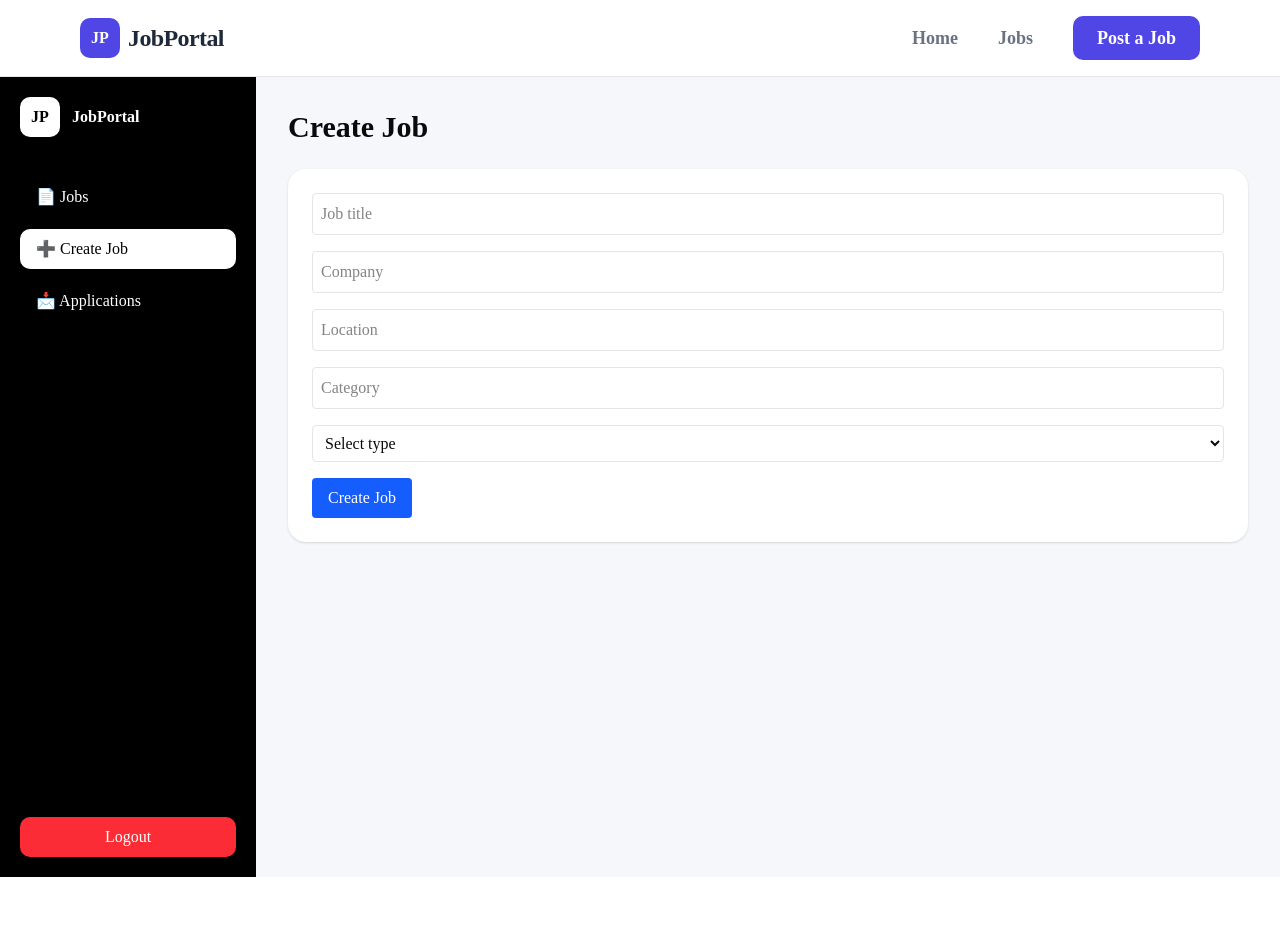
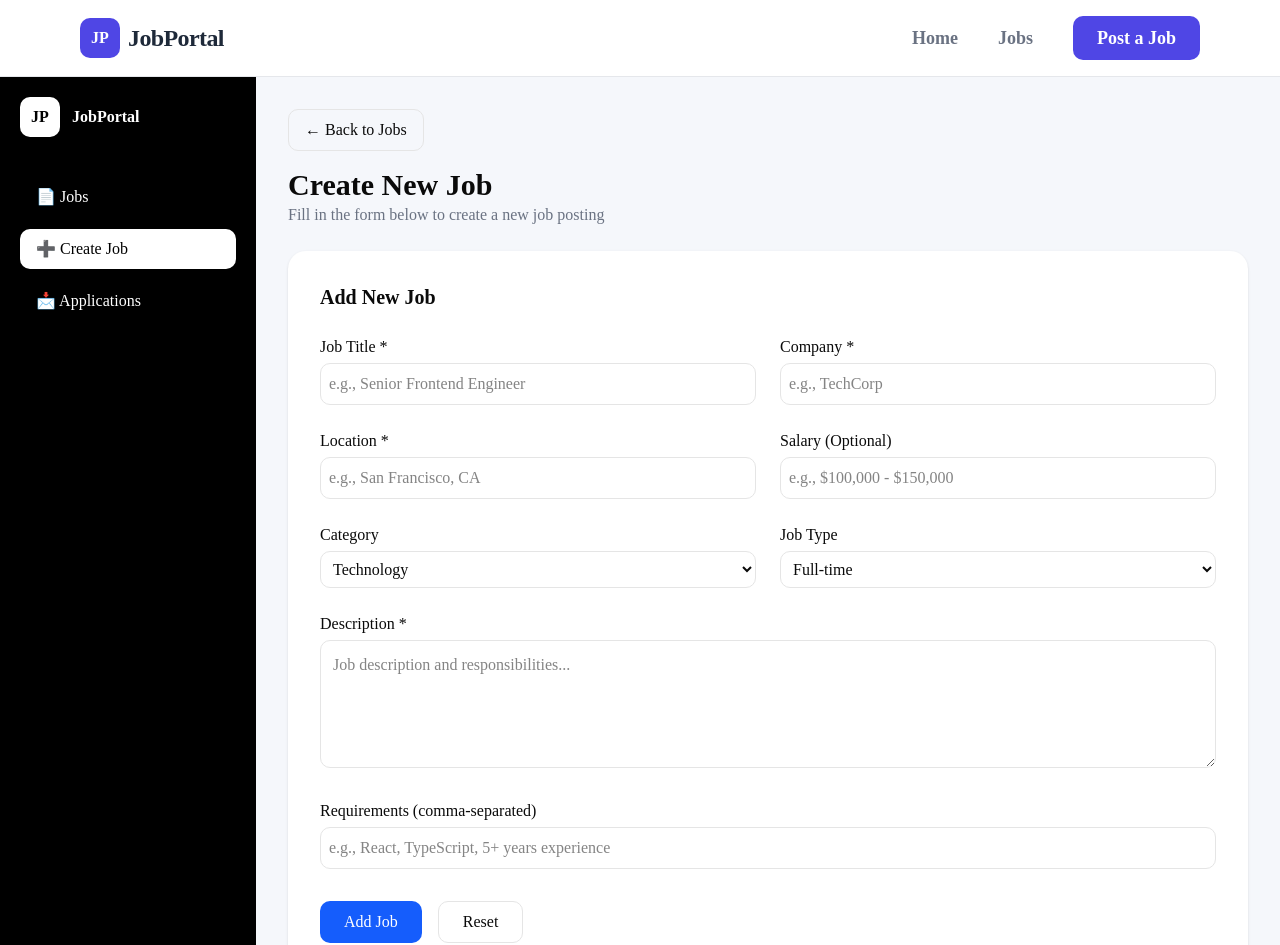
Before and after one commit to wms36155-byte/project1, a Next.js app: page /admin/create in a window 1280 px wide. Shown: the top 945 px of the page. Before the commit the page ends 877 px from the top, so only its background shows below. Built offline with nearby package versions, Linux system fonts and the light colour scheme.

Commit message:
added admin page '

```diff
--- a/app/(admin)/admin/create/page.tsx
+++ b/app/(admin)/admin/create/page.tsx
@@ -3,10 +3,5 @@
 import JobForm from "../../components/JobForm";
 
 export default function CreateJobPage() {
-  return (
-    <div>
-      <h1 className="text-3xl font-bold mb-6">Create Job</h1>
-      <JobForm />
-    </div>
-  );
+  return <JobForm />;
 }
--- a/app/(admin)/components/ApplicationTable.tsx
+++ b/app/(admin)/components/ApplicationTable.tsx
@@ -1,45 +1,147 @@
 "use client";
 
-type App = {
+import { useEffect, useState } from "react";
+import { supabase } from "@/lib/supabase";
+
+type Application = {
   id: number;
   name: string;
   email: string;
   job: string;
+  created_at: string;
 };
 
 export default function ApplicationTable() {
-  const applications: App[] = [
-    {
-      id: 1,
-      name: "John Doe",
-      email: "john@gmail.com",
-      job: "Frontend Developer",
-    },
-  ];
+  const [applications, setApplications] = useState<Application[]>([]);
+  const [selected, setSelected] = useState<Application | null>(null);
+
+  // 🔗 FETCH DATA
+  useEffect(() => {
+    fetchApps();
+  }, []);
+
+  const fetchApps = async () => {
+    const { data } = await supabase
+      .from("applications")
+      .select("*")
+      .order("created_at", { ascending: false });
+
+    if (data) setApplications(data);
+  };
+
+  // ❌ DELETE
+  const handleDelete = async (id: number) => {
+    await supabase.from("applications").delete().eq("id", id);
+    fetchApps();
+  };
 
   return (
     <div className="bg-white p-6 rounded-2xl shadow">
 
-      <table className="w-full">
+      <h2 className="text-xl font-semibold mb-4">
+        Applications ({applications.length})
+      </h2>
+
+      <table className="w-full text-left">
         <thead className="bg-gray-100">
           <tr>
             <th className="p-3">Name</th>
             <th className="p-3">Email</th>
             <th className="p-3">Job</th>
+            <th className="p-3">Applied Date</th>
+            <th className="p-3">Actions</th>
           </tr>
         </thead>
 
         <tbody>
           {applications.map((app) => (
             <tr key={app.id} className="border-t">
-              <td className="p-3">{app.name}</td>
-              <td className="p-3">{app.email}</td>
+
+              <td className="p-3 font-medium">{app.name}</td>
+              <td className="p-3 text-gray-600">{app.email}</td>
               <td className="p-3">{app.job}</td>
+
+              <td className="p-3 text-sm text-gray-500">
+                {new Date(app.created_at).toLocaleString()}
+              </td>
+
+              <td className="p-3">
+                <div className="flex gap-3">
+
+                  {/* VIEW BUTTON */}
+                  <button
+                    onClick={() => setSelected(app)}
+                    className="px-3 py-1 rounded-lg bg-blue-50 text-blue-600 hover:bg-blue-100 transition"
+                  >
+                    View
+                  </button>
+
+                  {/* DELETE BUTTON */}
+                  <button
+                    onClick={() => handleDelete(app.id)}
+                    className="px-3 py-1 rounded-lg bg-red-50 text-red-600 hover:bg-red-100 transition"
+                  >
+                    Delete
+                  </button>
+
+                </div>
+              </td>
+
             </tr>
           ))}
         </tbody>
       </table>
 
+      {/* ✅ MODAL */}
+      {selected && (
+        <div className="fixed inset-0 bg-black/40 flex items-center justify-center">
+
+          <div className="bg-white w-full max-w-md p-6 rounded-2xl shadow-lg relative">
+
+            {/* CLOSE */}
+            <button
+              onClick={() => setSelected(null)}
+              className="absolute top-4 right-4 border rounded px-2"
+            >
+              ✕
+            </button>
+
+            <h2 className="text-xl font-semibold mb-1">
+              Application Details
+            </h2>
+
+            <p className="text-gray-500 mb-4">
+              View the full application details
+            </p>
+
+            <div className="space-y-3 text-sm">
+
+              <div>
+                <p className="text-gray-400 uppercase">Name</p>
+                <p className="font-medium">{selected.name}</p>
+              </div>
+
+              <div>
+                <p className="text-gray-400 uppercase">Email</p>
+                <p>{selected.email}</p>
+              </div>
+
+              <div>
+                <p className="text-gray-400 uppercase">Job Position</p>
+                <p>{selected.job}</p>
+              </div>
+
+              <div>
+                <p className="text-gray-400 uppercase">Applied Date</p>
+                <p>
+                  {new Date(selected.created_at).toLocaleString()}
+                </p>
+              </div>
+
+            </div>
+          </div>
+        </div>
+      )}
     </div>
   );
 }
--- a/app/(admin)/components/JobForm.tsx
+++ b/app/(admin)/components/JobForm.tsx
@@ -1,15 +1,23 @@
 "use client";
 
 import { useState } from "react";
+import Link from "next/link";
 
 export default function JobForm() {
   const [form, setForm] = useState({
     title: "",
     company: "",
     location: "",
-    category: "",
-    type: "",
+    salary: "",
+    category: "Technology",
+    type: "Full-time",
+    description: "",
+    requirements: "",
   });
+
+  const handleChange = (e: any) => {
+    setForm({ ...form, [e.target.name]: e.target.value });
+  };
 
   const handleSubmit = (e: React.FormEvent) => {
     e.preventDefault();
@@ -18,47 +26,166 @@ export default function JobForm() {
   };
 
   return (
+    <div className="max-w-5xl mx-auto">
+
+      {/* BACK */}
+      <Link
+        href="/admin"
+        className="inline-block mb-4 border px-4 py-2 rounded-lg hover:bg-gray-100"
+      >
+        ← Back to Jobs
+      </Link>
+
+      {/* HEADER */}
+      <h1 className="text-3xl font-bold">Create New Job</h1>
+      <p className="text-gray-500 mb-6">
+        Fill in the form below to create a new job posting
+      </p>
+
+      {/* CARD */}
       <form
         onSubmit={handleSubmit}
-      className="bg-white p-6 rounded-2xl shadow space-y-4"
+        className="bg-white p-8 rounded-2xl shadow"
       >
+        <h2 className="text-xl font-semibold mb-6">
+          Add New Job
+        </h2>
 
+        {/* GRID */}
+        <div className="grid md:grid-cols-2 gap-6">
+
+          {/* TITLE */}
+          <div>
+            <label className="block mb-1 font-medium">
+              Job Title *
+            </label>
             <input
-        placeholder="Job title"
-        className="w-full border p-2 rounded"
-        onChange={(e) => setForm({ ...form, title: e.target.value })}
+              name="title"
+              placeholder="e.g., Senior Frontend Engineer"
+              onChange={handleChange}
+              className="w-full border p-2 rounded-lg"
+              required
             />
+          </div>
 
+          {/* COMPANY */}
+          <div>
+            <label className="block mb-1 font-medium">
+              Company *
+            </label>
             <input
-        placeholder="Company"
-        className="w-full border p-2 rounded"
-        onChange={(e) => setForm({ ...form, company: e.target.value })}
+              name="company"
+              placeholder="e.g., TechCorp"
+              onChange={handleChange}
+              className="w-full border p-2 rounded-lg"
+              required
             />
+          </div>
 
+          {/* LOCATION */}
+          <div>
+            <label className="block mb-1 font-medium">
+              Location *
+            </label>
             <input
-        placeholder="Location"
-        className="w-full border p-2 rounded"
-        onChange={(e) => setForm({ ...form, location: e.target.value })}
+              name="location"
+              placeholder="e.g., San Francisco, CA"
+              onChange={handleChange}
+              className="w-full border p-2 rounded-lg"
+              required
             />
+          </div>
 
+          {/* SALARY */}
+          <div>
+            <label className="block mb-1 font-medium">
+              Salary (Optional)
+            </label>
             <input
-        placeholder="Category"
-        className="w-full border p-2 rounded"
-        onChange={(e) => setForm({ ...form, category: e.target.value })}
+              name="salary"
+              placeholder="e.g., $100,000 - $150,000"
+              onChange={handleChange}
+              className="w-full border p-2 rounded-lg"
             />
+          </div>
 
+          {/* CATEGORY */}
+          <div>
+            <label className="block mb-1 font-medium">
+              Category
+            </label>
             <select
-        className="w-full border p-2 rounded"
-        onChange={(e) => setForm({ ...form, type: e.target.value })}
+              name="category"
+              onChange={handleChange}
+              className="w-full border p-2 rounded-lg"
             >
-        <option value="">Select type</option>
+              <option>Technology</option>
+              <option>Design</option>
+              <option>Marketing</option>
+              <option>Sales</option>
+            </select>
+          </div>
+
+          {/* TYPE */}
+          <div>
+            <label className="block mb-1 font-medium">
+              Job Type
+            </label>
+            <select
+              name="type"
+              onChange={handleChange}
+              className="w-full border p-2 rounded-lg"
+            >
               <option>Full-time</option>
               <option>Part-time</option>
+              <option>Remote</option>
             </select>
+          </div>
 
-      <button className="bg-blue-600 text-white px-4 py-2 rounded">
-        Create Job
+        </div>
+
+        {/* DESCRIPTION */}
+        <div className="mt-6">
+          <label className="block mb-1 font-medium">
+            Description *
+          </label>
+          <textarea
+            name="description"
+            placeholder="Job description and responsibilities..."
+            onChange={handleChange}
+            className="w-full border p-3 rounded-lg h-32"
+            required
+          />
+        </div>
+
+        {/* REQUIREMENTS */}
+        <div className="mt-6">
+          <label className="block mb-1 font-medium">
+            Requirements (comma-separated)
+          </label>
+          <input
+            name="requirements"
+            placeholder="e.g., React, TypeScript, 5+ years experience"
+            onChange={handleChange}
+            className="w-full border p-2 rounded-lg"
+          />
+        </div>
+
+        {/* BUTTONS */}
+        <div className="flex gap-4 mt-8">
+          <button className="bg-blue-600 text-white px-6 py-2 rounded-lg">
+            Add Job
           </button>
+
+          <button
+            type="reset"
+            className="border px-6 py-2 rounded-lg"
+          >
+            Reset
+          </button>
+        </div>
+
       </form>
+    </div>
   );
 }
```
Lines whose indentation alone changed are shown as unchanged.
